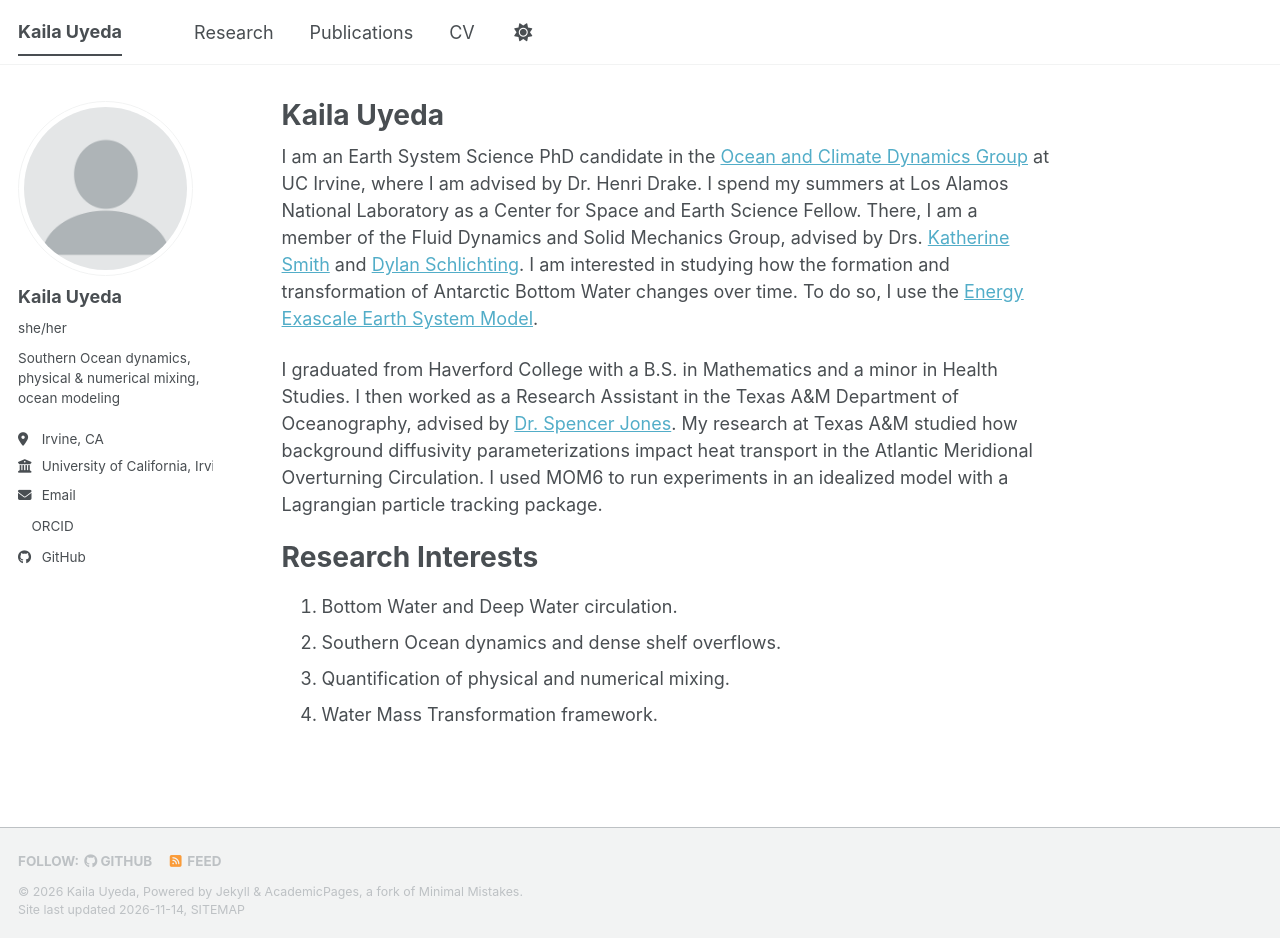
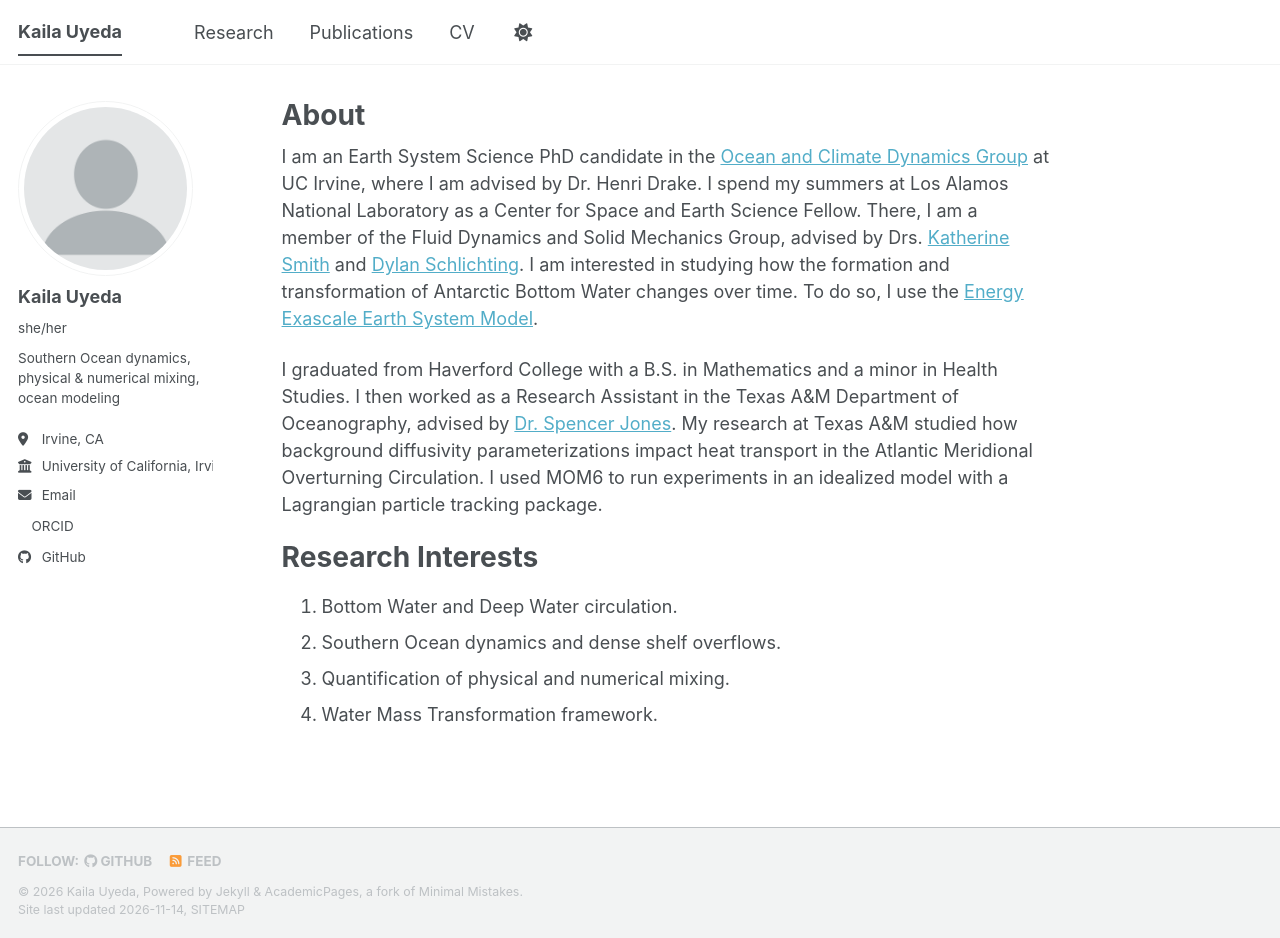
Before and after one commit to kailauyeda/kailauyeda.github.io, a Jekyll site: the page built from _pages/about.md, in a window 1280 px wide and 938 px high. Built offline with Jekyll 4.4.1, drawn with Linux system fonts in a browser that asks for light colours; a script bundle is joined from its source files by our own code; a style sheet for code colours, icons or effects is not loaded.

Commit message:
Link github, make about

```diff
--- a/_config.yml
+++ b/_config.yml
@@ -51,7 +51,7 @@ author:
   bitbucket        : # Username - Update with your username on the site
   codepen          : # Username
   dribbble         : # Username
-  github           : "academicpages"
+  github           : "kailauyeda"
   kaggle           : # Username
   stackoverflow    : # User number or user number and name (i.e., use "1" or "1/jeff-atwood")
 
--- a/_pages/about.md
+++ b/_pages/about.md
@@ -1,6 +1,6 @@
 ---
 permalink: /
-title: "Kaila Uyeda"
+title: "About"
 author_profile: true
 redirect_from:
   - /about/
```
